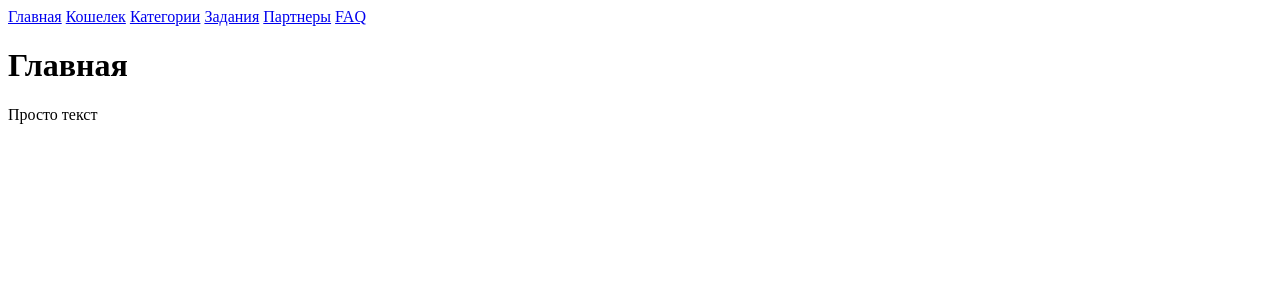
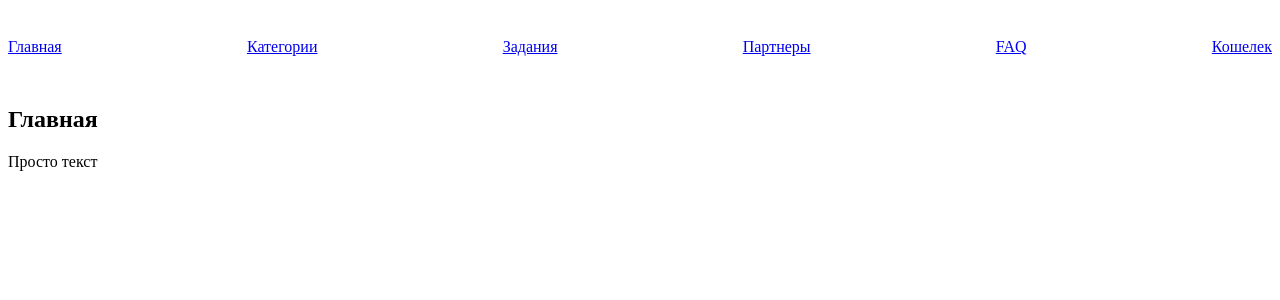
Before and after one commit to mihooq/mpit, a Django app: page / in a window 1280 px wide. Shown: the top 300 px of the page. Run offline with Django 4.2, Linux system fonts and the light colour scheme.

Commit message:
i wanna sleep

```diff
--- a/taskmanager/main/templates/main/index.html
+++ b/taskmanager/main/templates/main/index.html
@@ -1,3 +1,4 @@
+{% load static %}
 <!doctype html>
 <html lang="ru">
 <head>
@@ -5,23 +6,29 @@
     <meta name="viewport"
           content="width=device-width, user-scalable=no, initial-scale=1.0, maximum-scale=1.0, minimum-scale=1.0">
     <meta http-equiv="X-UA-Compatible" content="ie=edge">
+    <link rel="stylesheet" href="{% static 'css/styles.css' %}">
     <title>Главная</title>
 </head>
 <body>
+    <article>
         <div class="container">
             <header class="d-flex flex-wrap justify-content-center py-3 mb-4 border-bottom">
                 <nav class="nav nav-pills">
                     <a href="/" class="nav-link active" aria-current="page">Главная</a>
-        <a href="/wallet" class="nav-link">Кошелек</a>
                     <a href="/categories" class="nav-link">Категории</a>
                     <a href="/tasks" class="nav-link">Задания</a>
                     <a href="/partners" class="nav-link">Партнеры</a>
                     <a href="/what_is" class="nav-link">FAQ</a>
+                    <a href="/wallet" class="nav-link">Кошелек</a>
                 </nav>
             </header>
         </div>
 
+
+
+
     <h1>Главная</h1>
     <p>Просто текст</p>
+    </article>
 </body>
 </html>
--- a/taskmanager/main/templates/main/what_is.html
+++ b/taskmanager/main/templates/main/what_is.html
@@ -22,6 +22,6 @@
   </div>
 
     <h1>FAQ</h1>
-    <p>Просто текст</p>
+    <p>MPIT active - всё, что нужно начинающему  дизайнеру, менеджеру, разработчику для дальнейшего его пути. В нашем сайте представлены различные задания в игровой форме, улучщающие навыки в IT направлении. Все задания представлены разной сложности и имеют  свою стоимость</p>
 </body>
 </html>
--- /dev/null
+++ b/taskmanager/static/css/styles.css
@@ -0,0 +1,10 @@
+nav {
+    display: flex;
+    justify-content: space-between;
+    align-items: center;
+    padding: 30px 0;
+}
+
+.container {
+
+}
--- a/taskmanager/taskmanager/settings.py
+++ b/taskmanager/taskmanager/settings.py
@@ -11,6 +11,7 @@ https://docs.djangoproject.com/en/4.2/ref/settings/
 """
 
 from pathlib import Path
+import os
 
 # Build paths inside the project like this: BASE_DIR / 'subdir'.
 BASE_DIR = Path(__file__).resolve().parent.parent
@@ -117,7 +118,9 @@ USE_TZ = True
 # https://docs.djangoproject.com/en/4.2/howto/static-files/
 
 STATIC_URL = 'static/'
-
+STATICFILES_DIRS = [
+    os.path.join(BASE_DIR, 'static')
+]
 # Default primary key field type
 # https://docs.djangoproject.com/en/4.2/ref/settings/#default-auto-field
 
```
Also changed, not shown: taskmanager/main/backgr.png (added), taskmanager/main/logo.png (added). Lines whose indentation alone changed are shown as unchanged.
